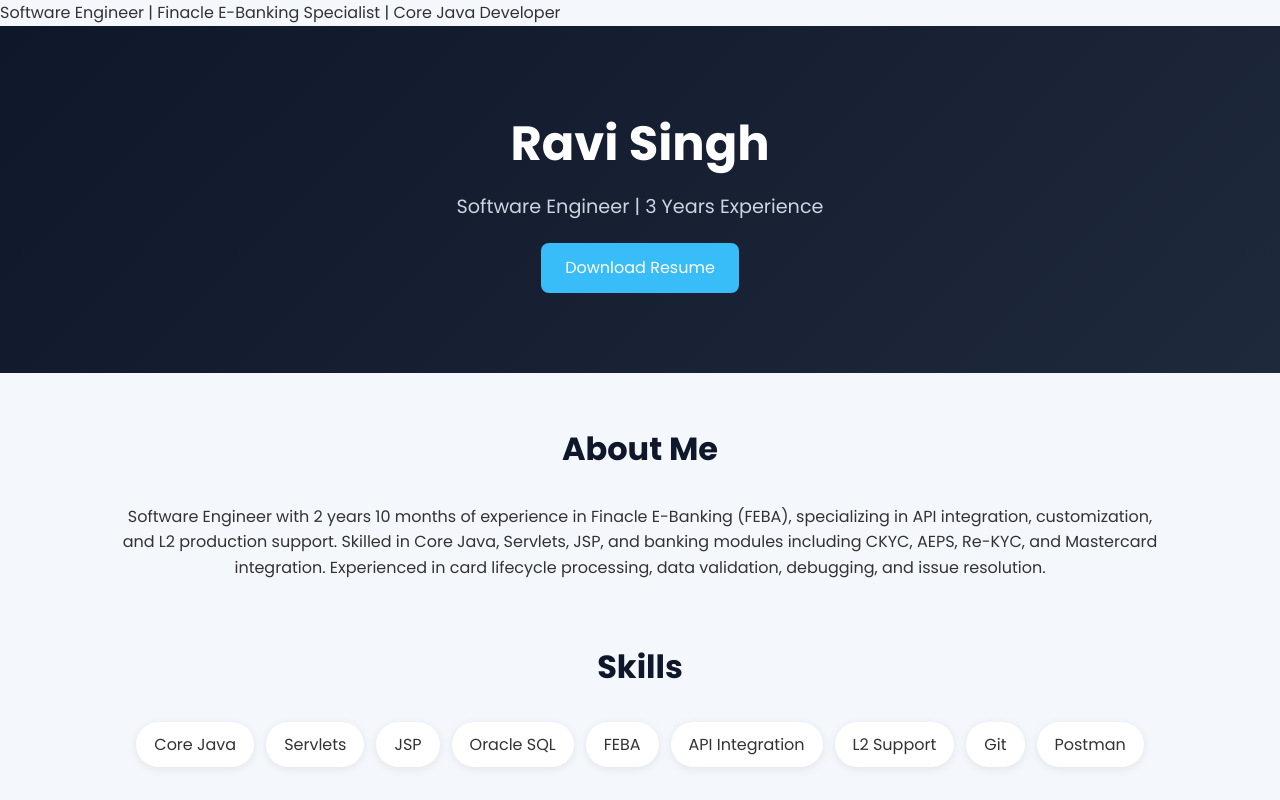
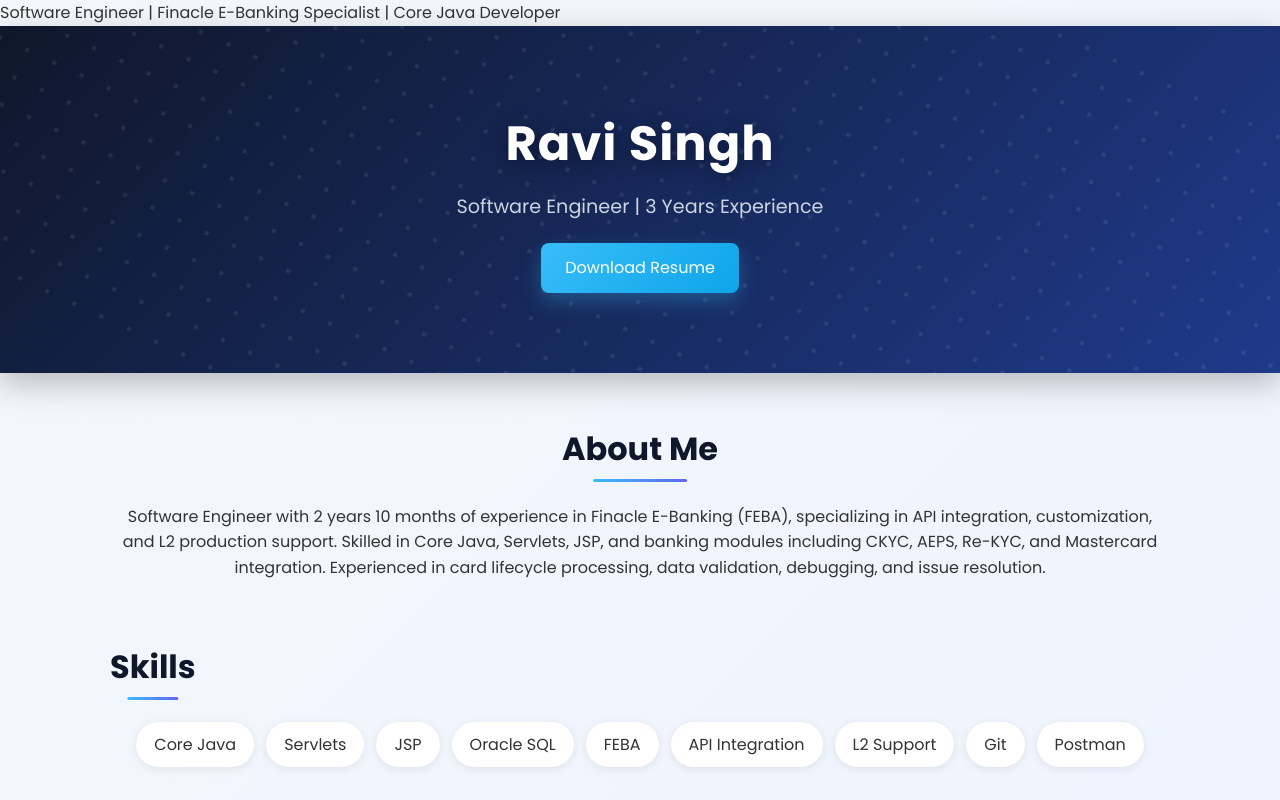
Before and after one commit to Ravisinghpatna/portfolio, a plain HTML site: page index.html in a window 1280 px wide. Shown: the top 800 px of the page. Drawn offline with Linux system fonts and the light colour scheme.

Commit message:
Update index.html

```diff
--- a/index.html
+++ b/index.html
@@ -141,6 +141,131 @@ footer{
 
 ul{
     padding-left:20px;
+}
+
+
+
+/* Smooth scrolling */
+html {
+    scroll-behavior: smooth;
+}
+
+/* Subtle background upgrade */
+body {
+    background: linear-gradient(135deg, #f4f7fc, #e8f0ff);
+}
+
+/* Header glow + depth */
+header {
+    background: linear-gradient(135deg, #0f172a, #1e3a8a);
+    box-shadow: 0 10px 30px rgba(0,0,0,0.25);
+    position: relative;
+    overflow: hidden;
+}
+
+/* Animated subtle pattern */
+header::before {
+    content: "";
+    position: absolute;
+    width: 200%;
+    height: 200%;
+    top: -50%;
+    left: -50%;
+    background: radial-gradient(circle, rgba(255,255,255,0.08) 10%, transparent 10.01%);
+    background-size: 30px 30px;
+    transform: rotate(25deg);
+    animation: moveBg 20s linear infinite;
+}
+
+@keyframes moveBg {
+    0% { transform: translate(0,0) rotate(25deg); }
+    100% { transform: translate(50px,50px) rotate(25deg); }
+}
+
+/* Header text pop */
+header h1 {
+    letter-spacing: 1px;
+    text-shadow: 0 5px 20px rgba(0,0,0,0.4);
+}
+
+/* Button upgrade */
+.btn {
+    background: linear-gradient(135deg, #38bdf8, #0ea5e9);
+    box-shadow: 0 8px 20px rgba(56,189,248,0.3);
+    transform: translateY(0);
+}
+
+.btn:hover {
+    transform: translateY(-3px);
+    box-shadow: 0 12px 25px rgba(56,189,248,0.5);
+}
+
+/* Section titles underline effect */
+.section-title {
+    position: relative;
+    display: inline-block;
+}
+
+.section-title::after {
+    content: "";
+    position: absolute;
+    left: 50%;
+    bottom: -8px;
+    transform: translateX(-50%);
+    width: 60%;
+    height: 3px;
+    background: linear-gradient(90deg, #38bdf8, #6366f1);
+    border-radius: 10px;
+}
+
+/* Card hover animation */
+.card, .experience {
+    transition: all 0.3s ease;
+    border: 1px solid rgba(0,0,0,0.05);
+}
+
+.card:hover, .experience:hover {
+    transform: translateY(-6px);
+    box-shadow: 0 15px 30px rgba(0,0,0,0.12);
+}
+
+/* Skill chips upgrade */
+.skill {
+    transition: all 0.3s ease;
+    cursor: default;
+}
+
+.skill:hover {
+    background: #0ea5e9;
+    color: white;
+    transform: scale(1.05);
+}
+
+/* Contact section polish */
+.contact p {
+    margin: 10px 0;
+}
+
+/* Footer glow */
+footer {
+    background: linear-gradient(135deg, #0f172a, #111827);
+    box-shadow: 0 -10px 30px rgba(0,0,0,0.2);
+}
+
+/* Fade-in animation for sections */
+section {
+    animation: fadeUp 0.8s ease both;
+}
+
+@keyframes fadeUp {
+    from {
+        opacity: 0;
+        transform: translateY(20px);
+    }
+    to {
+        opacity: 1;
+        transform: translateY(0);
+    }
 }
 </style>
 </head>
```
